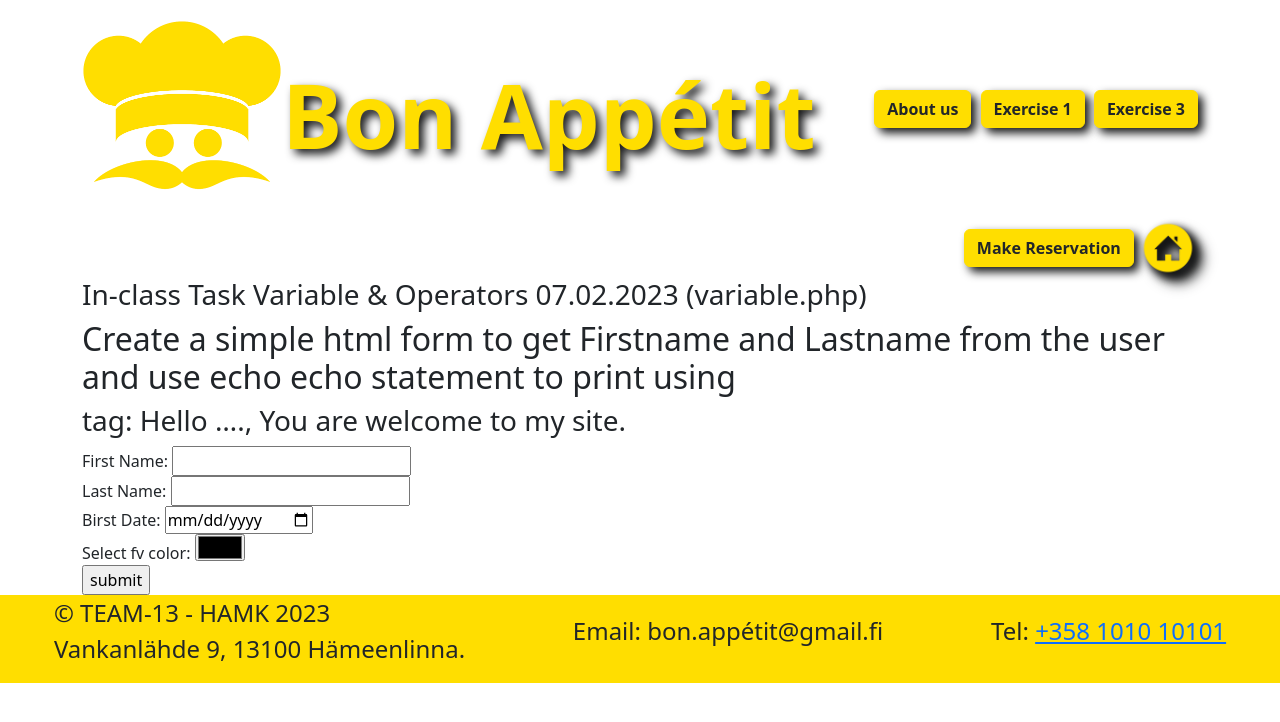
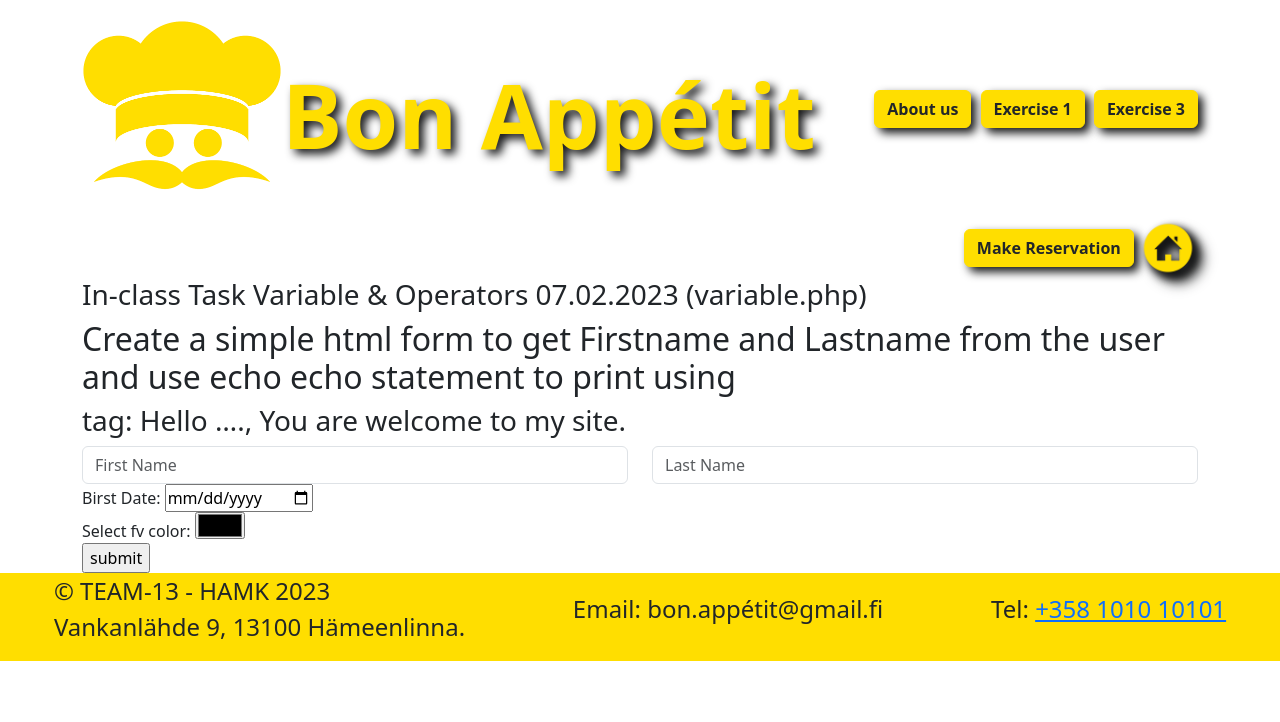
Before and after one commit to hataheriandani/hosseinali_taheri_tasks, a PHP site: page /variable.php in a window 1280 px wide. Shown: the top 722 px of the page. Run offline with PHP 8.4, Linux system fonts and the light colour scheme.

Commit message:
used a bootstrap example

```diff
--- a/Team13/variable.php
+++ b/Team13/variable.php
@@ -7,11 +7,18 @@ Create a simple html form to get Firstname and Lastname from the
     tag: Hello …., You are welcome to my site.
 </h2>
 <form action="action.php" method="post">
-    First Name: <input type="text" Name="fname"><br>
-    Last Name: <input type="text" Name="lname"><br>
+<div class="row">
+
+    <div class="col">
+     <input type="text" Name="fname" required placeholder="First Name" class="form-control">
+    </div>
+    <div class="col">
+     <input type="text" Name="lname" required placeholder="Last Name" class="form-control"></div>
+    </div>
     Birst Date: <input type="date" Name="date"><br>
     Select fv color: <input type="color" Name="color"><br>
     <input type="submit" value="submit"><br>
+
 </form>
 
 <?php include "footer.php"?>
```
Also changed, not shown: layout/excercise3/variable.php (+9 -2 lines).
